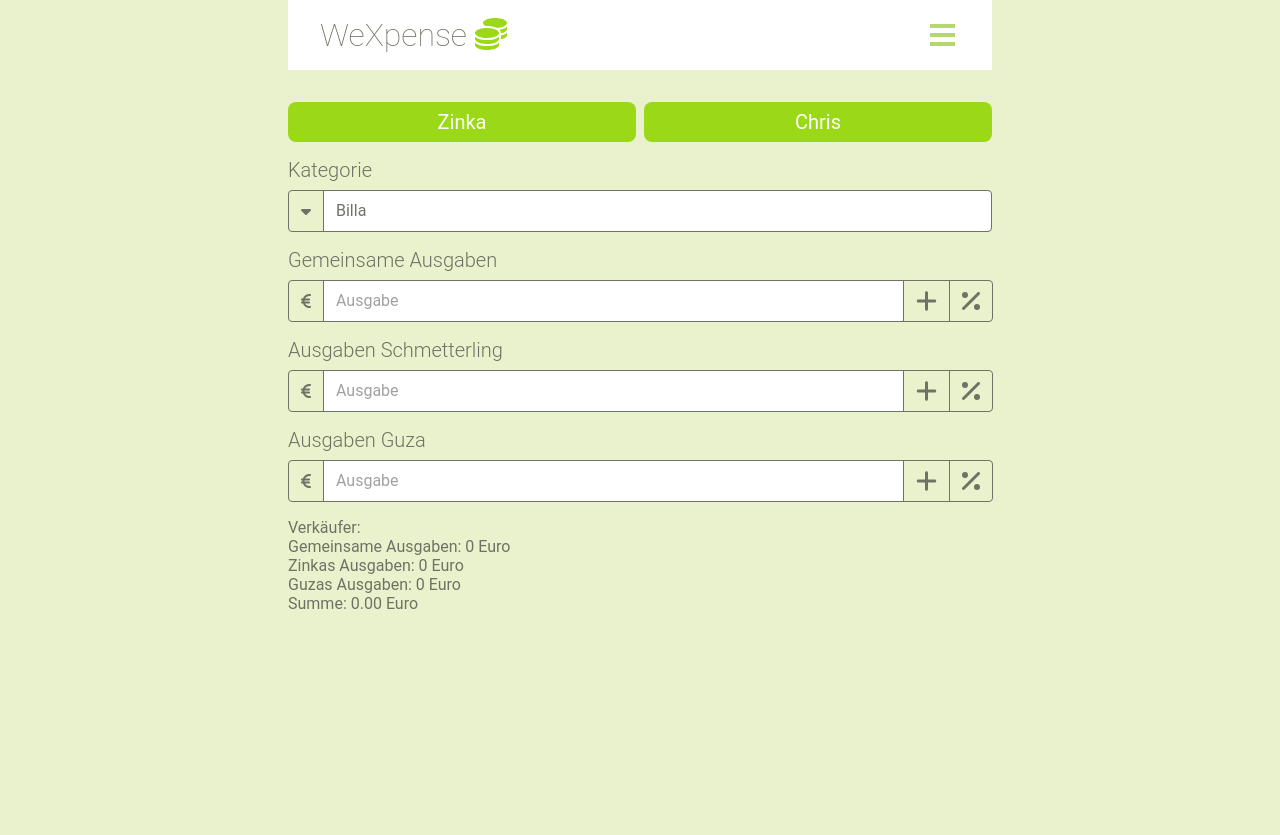
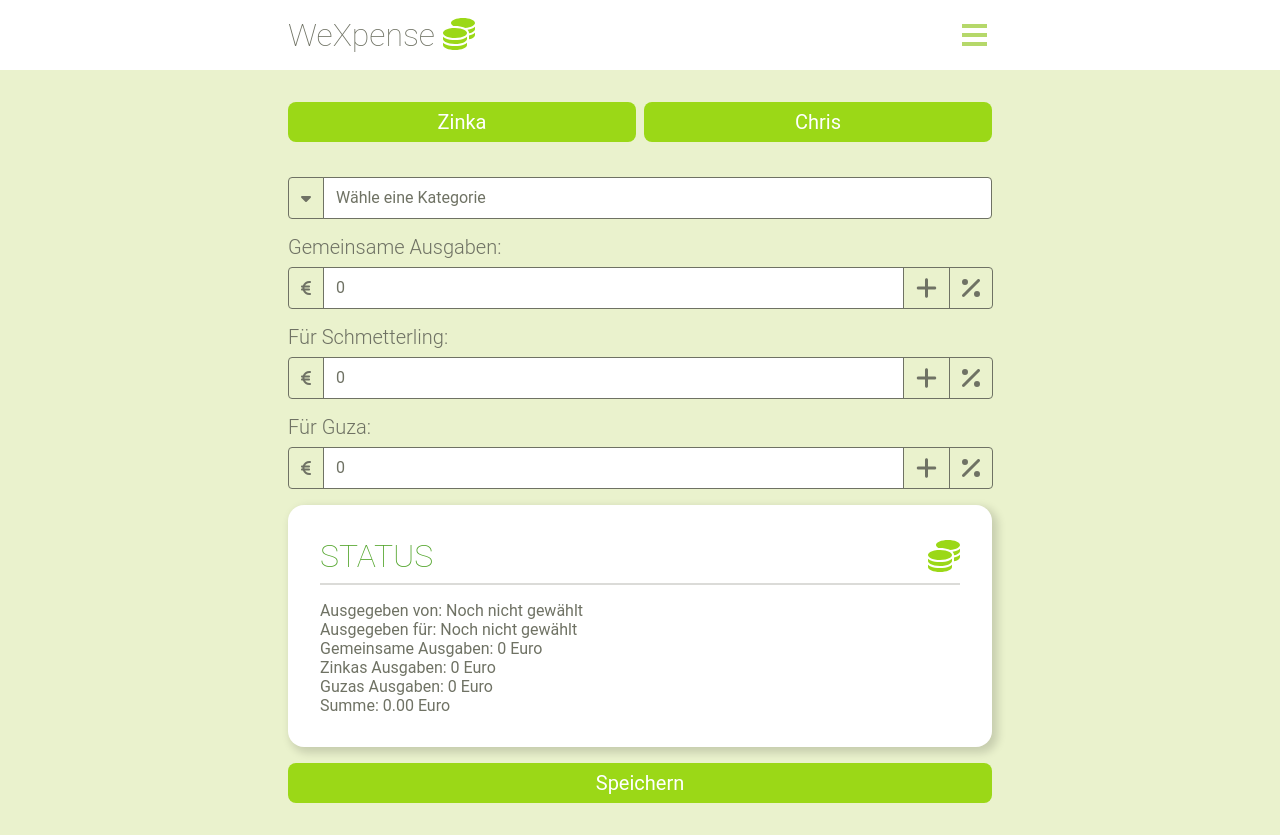
Before and after one commit to Kikovich1969/vue-input-component, a Vue app: page / in a window 1280 px wide. Before the commit the page ends 800 px from the top, so only its background shows below. Built offline with nearby package versions, Linux system fonts and the light colour scheme.

Commit message:
Ready for testing locally

```diff
--- a/src/App.vue
+++ b/src/App.vue
@@ -3,15 +3,16 @@ import TheHeader from "./components/TheHeader.vue";
 import TheButton from "./components/TheButton.vue";
 import ExpenseInput from "./components/ExpenseInput.vue";
 import CategorySelect from "./components/CategorySelect.vue";
+import LivePanel from "./components/LivePanel.vue";
 
 export default {
-  components: { ExpenseInput, TheHeader, CategorySelect, TheButton },
+  components: { ExpenseInput, TheHeader, CategorySelect, TheButton, LivePanel },
   data() {
     return {
       expenses: {
-        both: [{ amount: null, id: 0 }],
-        zinka: [{ amount: null, id: 0 }],
-        chris: [{ amount: null, id: 0 }],
+        both: [{ amount: 0, id: 0 }],
+        zinka: [{ amount: 0, id: 0 }],
+        chris: [{ amount: 0, id: 0 }],
       },
       categoryOptions: [
         { id: 1, name: "Billa" },
@@ -34,6 +35,7 @@ export default {
       expensesZinka: 0,
       expensesChris: 0,
       selectedVendor: "",
+      currentUser: "",
     };
   },
   computed: {
@@ -43,6 +45,14 @@ export default {
         this.expensesZinka +
         this.expensesChris
       ).toFixed(2);
+    },
+    evaluateCurrentUser() {
+      return this.currentUser === "" ? "Noch nicht gewählt" : this.currentUser;
+    },
+    evaluateCurrentVendor() {
+      return this.selectedVendor === ""
+        ? "Noch nicht gewählt"
+        : this.selectedVendor;
     },
   },
   watch: {
@@ -106,23 +116,35 @@ export default {
         }
       }
     },
+    setVendor(vendor) {
+      this.selectedVendor = vendor;
+    },
+    setCurrentUser(user) {
+      this.currentUser = user;
+    },
+    saveToDatabase() {
+      console.log("Saving with Axios!");
+    },
   },
 };
 </script>
 
 <template>
   <the-header></the-header>
-  <div>
+  <div id="content">
     <div class="btn-group">
-      <the-button class="btn btn-signal">Zinka</the-button>
-      <the-button class="btn btn-signal">Chris</the-button>
+      <the-button class="btn btn-signal" @click="setCurrentUser('Zinka')"
+        >Zinka</the-button
+      >
+      <the-button class="btn btn-signal" @click="setCurrentUser('Chris')"
+        >Chris</the-button
+      >
     </div>
 
     <category-select
-      v-model:vendor="selectedVendor"
-      vendorCategories="this.categoryOptions"
-      >Kategorie</category-select
-    >
+      :vendorCategories="this.categoryOptions"
+      @update:vendor="setVendor"
+    ></category-select>
 
     <!-- Expenses for Zinka and Chris -->
     <expense-input
@@ -133,7 +155,7 @@ export default {
       :numberOfInputs="this.inputCount"
       @add-expense-input="addExpenseInput(expenses.both)"
       @remove-expense-input="removeExpenseInput(index, expenses.both)"
-      >Gemeinsame Ausgaben</expense-input
+      >Gemeinsame Ausgaben:</expense-input
     >
 
     <!-- Expenses only for Zinka -->
@@ -145,7 +167,7 @@ export default {
       :numberOfInputs="this.inputCount"
       @add-expense-input="addExpenseInput(expenses.zinka)"
       @remove-expense-input="removeExpenseInput(index, expenses.zinka)"
-      >Ausgaben Schmetterling</expense-input
+      >Für Schmetterling:</expense-input
     >
 
     <!-- Expenses only for Chris -->
@@ -157,14 +179,23 @@ export default {
       :numberOfInputs="this.inputCount"
       @add-expense-input="addExpenseInput(expenses.chris)"
       @remove-expense-input="removeExpenseInput(index, expenses.chris)"
-      >Ausgaben Guza</expense-input
+      >Für Guza:</expense-input
     >
 
-    <p>Verkäufer: {{ selectedVendor }}</p>
-    <p>Gemeinsame Ausgaben: {{ expensesBoth }} Euro</p>
-    <p>Zinkas Ausgaben: {{ expensesZinka }} Euro</p>
-    <p>Guzas Ausgaben: {{ expensesChris }} Euro</p>
-    <p><strong>Summe</strong>: {{ evaluateResult }} Euro</p>
+    <live-panel>
+      <p>Ausgegeben von: {{ evaluateCurrentUser }}</p>
+      <p>Ausgegeben für: {{ evaluateCurrentVendor }}</p>
+      <p>Gemeinsame Ausgaben: {{ expensesBoth }} Euro</p>
+      <p>Zinkas Ausgaben: {{ expensesZinka }} Euro</p>
+      <p>Guzas Ausgaben: {{ expensesChris }} Euro</p>
+      <p><strong>Summe</strong>: {{ evaluateResult }} Euro</p>
+    </live-panel>
+
+    <div class="btn-group">
+      <the-button class="btn btn-signal" @click="saveToDatabase"
+        >Speichern</the-button
+      >
+    </div>
   </div>
 </template>
 
--- a/src/assets/main.css
+++ b/src/assets/main.css
@@ -1,10 +1,13 @@
 #app {
   width: 100%;
+  padding-top: 0;
+}
+
+#content{
   max-width: 768px;
   padding: 1rem 2rem;
   margin-left: auto;
   margin-right: auto;
-  padding-top: 0;
 }
 
 .btn {
@@ -24,6 +27,7 @@
   display: flex;
   gap: 0.5rem;
   margin-bottom: 1rem;
+  margin-top: 1rem;
 }
 
 .btn-group button {
--- a/src/components/CategorySelect.vue
+++ b/src/components/CategorySelect.vue
@@ -1,29 +1,7 @@
 <script>
 export default {
-  props: ["vendor", "vendorCategories"],
+  props: ["vendorCategories"],
   emits: ["update:vendor"],
-  methods: {
-
-  },
-  data() {
-    return {
-      categoryOptions: [
-        { id: 1, name: "Billa" },
-        { id: 2, name: "BIPA" },
-        { id: 12, name: "DM" },
-        { id: 3, name: "Naschmarkt" },
-        { id: 4, name: "Etsan" },
-        { id: 5, name: "Restaurant" },
-        { id: 6, name: "Brunch" },
-        { id: 7, name: "Hofer" },
-        { id: 8, name: "IKEA" },
-        { id: 10, name: "Spar" },
-        { id: 11, name: "OBI" },
-        { id: 13, name: "Kino" },
-        { id: 9, name: "Andere" },
-      ],
-    };
-  },
 };
 </script>
 
@@ -35,9 +13,9 @@ export default {
         <font-awesome-icon icon="fa-solid fa-caret-down" />
       </button>
       <select class="has-left-decorator" @change="$emit('update:vendor', $event.target.value)">
+        <option selected>Wähle eine Kategorie</option>
         <option
-          v-for="category in categoryOptions"
-          value="category.id"
+          v-for="category in vendorCategories"
           :key="category.id"
         >
           {{ category.name }}
--- a/src/components/ExpenseInput.vue
+++ b/src/components/ExpenseInput.vue
@@ -4,7 +4,7 @@ export default {
   emits: ["update:costs", "addExpenseInput", "removeExpenseInput"],
   data() {
     return {
-      discount: null,
+      discount: 0,
       calculatedDiscount: 0,
       showDiscountInput: false,
       showLabel: true,
@@ -14,7 +14,7 @@ export default {
   methods: {
     calculateDiscount() {
       this.calculatedDiscount = (this.costs - (this.costs / 100) * this.discount).toFixed(2);
-      this.discount = null;
+      this.discount = 0;
       this.showDiscountInput = false;
     },
     toggleDiscountInput() {
@@ -55,6 +55,7 @@ export default {
       <input
         type="number"
         min="0"
+        max="100"
         ref="discountInput"
         v-model.number="discount"
         class="has-right-decorator has-left-decorator"
--- /dev/null
+++ b/src/components/LivePanel.vue
@@ -0,0 +1,32 @@
+<template>
+  <section>
+    <h5>
+      <span>Status</span> <font-awesome-icon icon="fa-solid fa-coins" color="#9bd817" />
+    </h5>
+    <div>
+        <slot></slot>
+    </div>
+  </section>
+</template>
+
+<style scoped>
+section {
+  padding: 2rem;
+  color: #6f7264;
+  background-color: #fff;
+  border-radius: 1rem;
+  box-shadow: 4px 4px 8px 2px rgb(0 0 0 / 15%);
+}
+h5 {
+  display: flex;
+  justify-content: space-between;
+  align-items: center;
+  font-size: 2rem;
+  font-weight: 100;
+  color: #53a52c;
+  text-transform: uppercase;
+  border-bottom: 2px solid rgba(111, 114, 100, 0.25);
+  margin-bottom: 1rem;
+  padding-bottom: 0.5rem;
+}
+</style>
--- a/src/components/TheHeader.vue
+++ b/src/components/TheHeader.vue
@@ -1,7 +1,9 @@
 <template>
   <section id="header-section">
     <div>
-      <h1>WeXpense <font-awesome-icon icon="fa-solid fa-coins" color="#9bd817" /></h1>
+      <h1>
+        WeXpense <font-awesome-icon icon="fa-solid fa-coins" color="#9bd817" />
+      </h1>
       <div class="burger" style="display: block">
         <div class="line1"></div>
         <div class="line2"></div>
@@ -17,7 +19,6 @@
   display: flex;
   justify-content: center;
   background-color: #fff;
-  margin-bottom: 2rem;
 }
 #header-section > div {
   display: flex;
```
Also changed, not shown: src/components/SelectTest.vue (added, +11 -0 lines).
